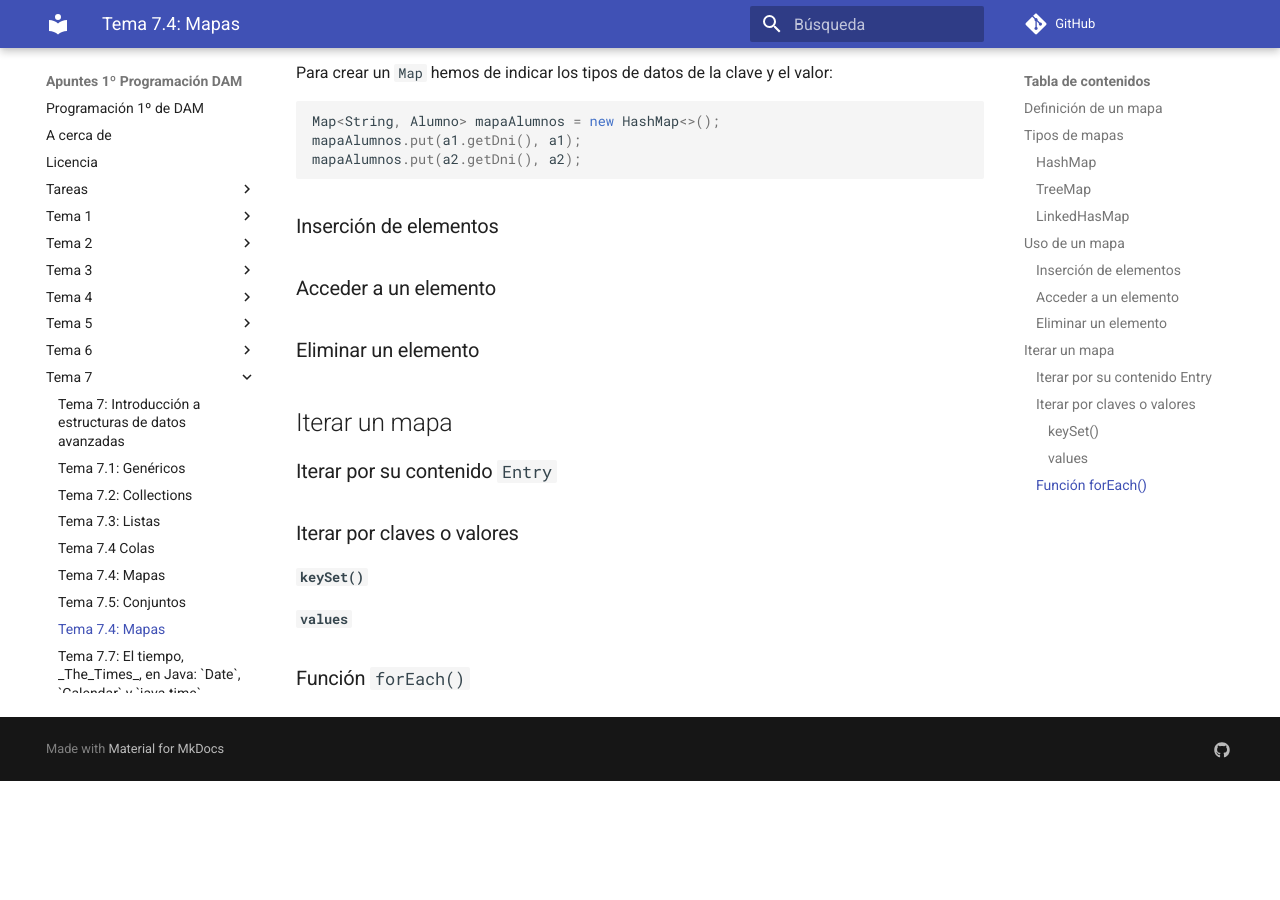
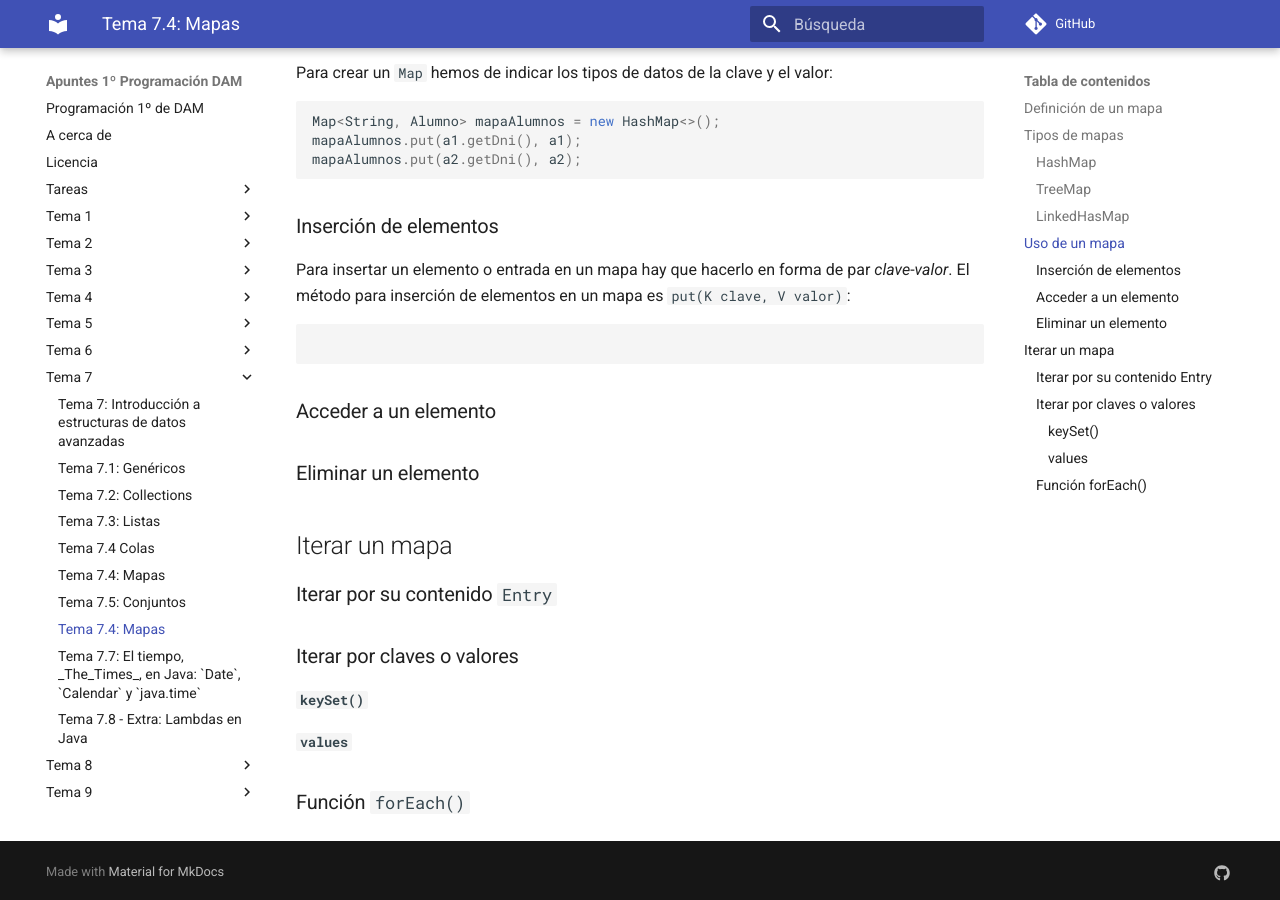
Before and after one commit to mmourazos/DAM_PR_Apuntes, an MkDocs documentation site: the page built from docs/Tema 7/Tema 7.6 - Mapas.md, in a window 1280 px wide and 900 px high, scrolled down 1563 px. Built offline with MkDocs 1.6.1 and Material for MkDocs 9.7.7, drawn with Linux system fonts in a browser that asks for light colours; comment, search, counter and statistics services are not loaded; before the commit the page ends 2344 px from its top, so only the background shows below that.

Commit message:
poca cosa

````diff
--- a/docs/Tema 7/Tema 7.6 - Mapas.md
+++ b/docs/Tema 7/Tema 7.6 - Mapas.md
@@ -63,6 +63,10 @@
 
 ### Inserción de elementos
 
+Para insertar un elemento o entrada en un mapa hay que hacerlo en forma de par _clave_-_valor_. El método para inserción de elementos en un mapa es `put(K clave, V valor)`:
+```java
+```
+
 ### Acceder a un elemento
 
 ### Eliminar un elemento
````
